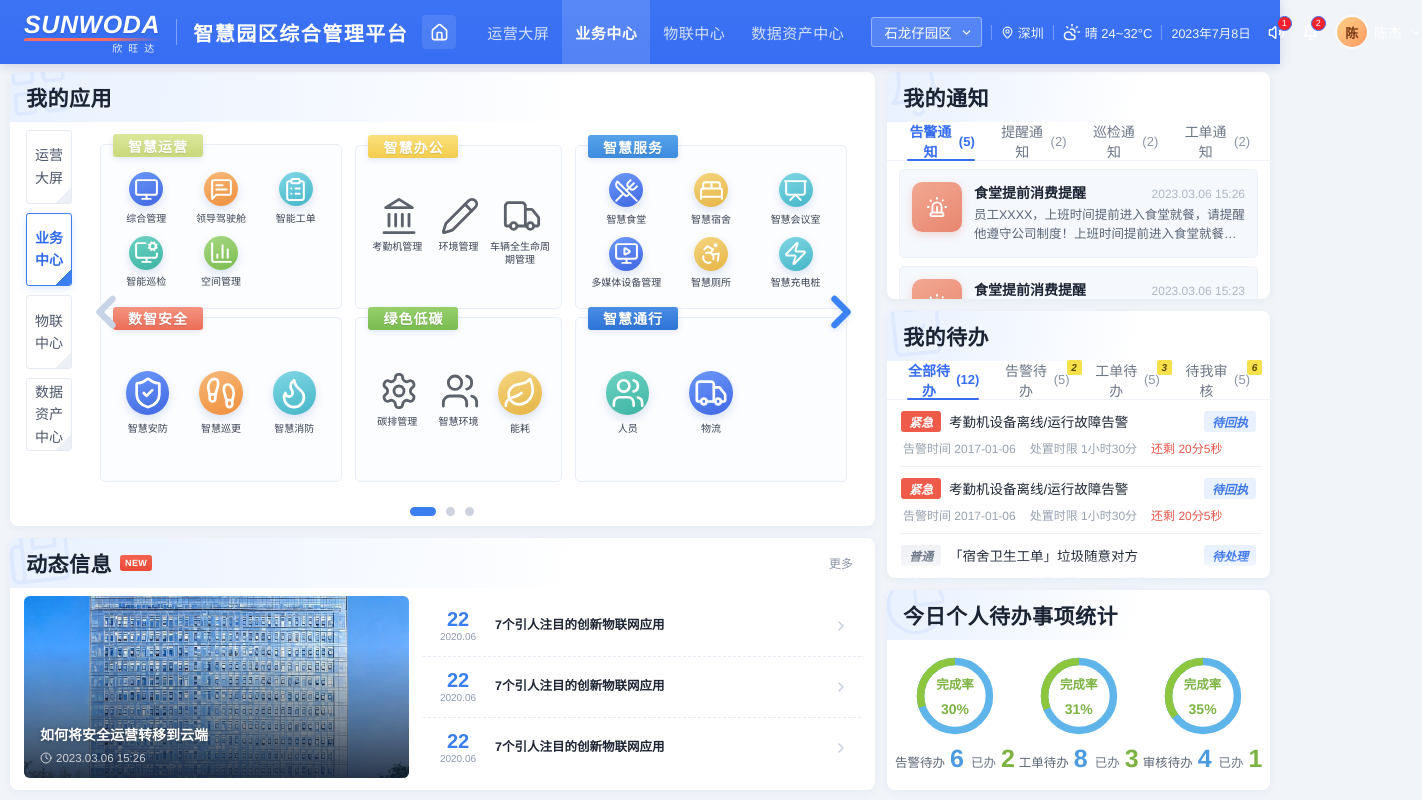
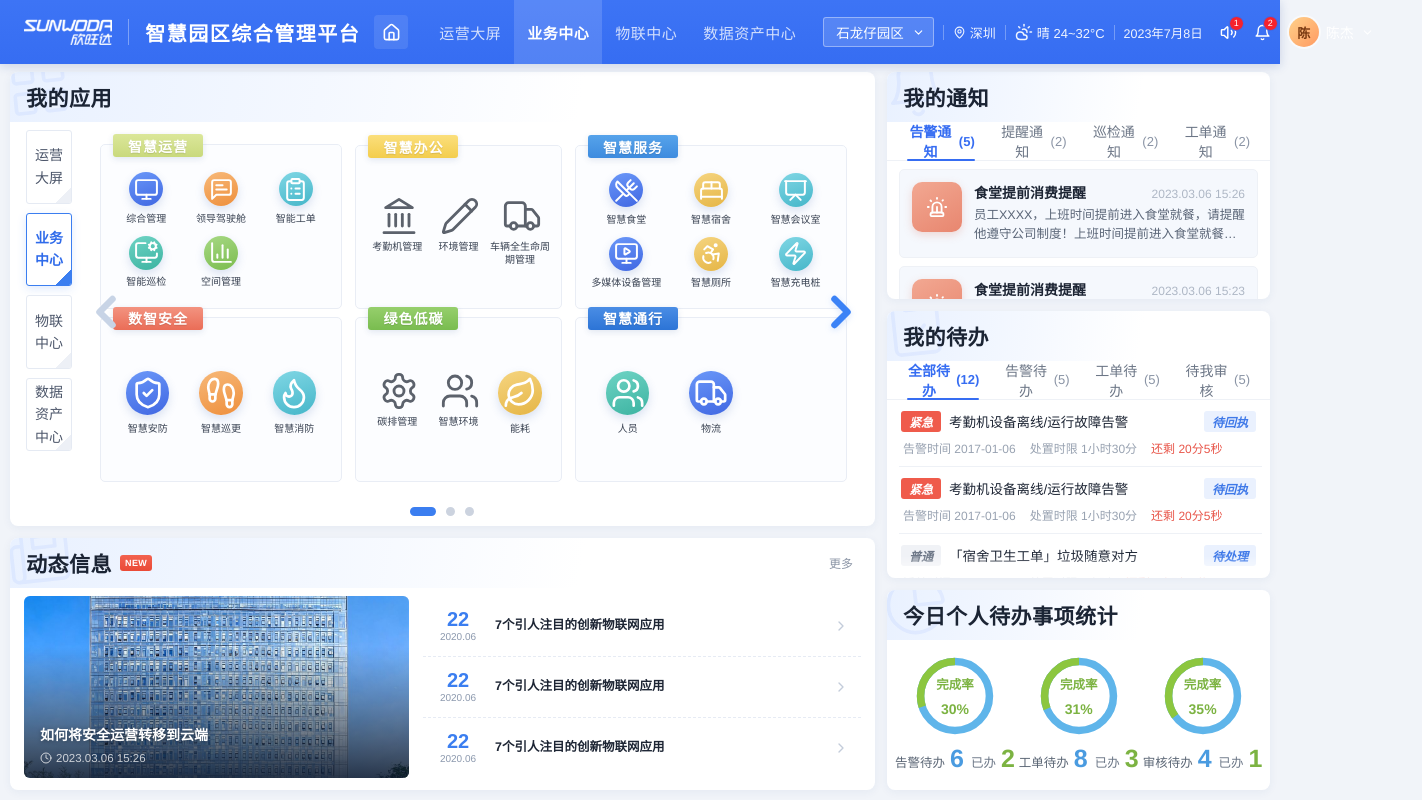
Before and after one commit to jeremyli1990228/xinwangda, a React (Vite) app: page / in a window 1280 px wide. Shown: the whole page, 1422 px wide, since content can reach past the window. Built offline with nearby package versions, Linux system fonts and the light colour scheme.

Commit message:
feat: 替换左上角 Logo 并移除待办 tab 黄色角标
- 使用提供的 logo 源文件替换文字版品牌标识，按实际展示尺寸缩小
- 我的待办 tab 移除黄色数字角标，保留括号计数
- 单文件构建脚本支持内联 public 下全部图片资源

```diff
--- a/src/components/TodoPanel.tsx
+++ b/src/components/TodoPanel.tsx
@@ -60,7 +60,6 @@ export default function TodoPanel() {
           >
             {t.label}
             <span className="tabs__count">({t.count})</span>
-            {t.badge && <i className="badge-num">{t.badge}</i>}
           </button>
         ))}
       </div>
--- a/src/components/TopBar.css
+++ b/src/components/TopBar.css
@@ -19,38 +19,10 @@
   gap: 16px;
   flex: none;
 }
-.brand__mark {
-  position: relative;
-  display: flex;
-  flex-direction: column;
-  line-height: 1;
-  padding-top: 2px;
-}
-
-.brand__en {
-  font-size: 25px;
-  font-weight: 800;
-  font-style: italic;
-  letter-spacing: 0.6px;
-  text-shadow: 0 1px 2px rgba(0, 40, 120, 0.25);
-}
-
-.brand__en::after {
-  content: '';
+.brand__logo {
   display: block;
-  height: 3px;
-  margin-top: 1px;
-  background: linear-gradient(90deg, #ff6a5e 0%, #ff6a5e 62%, rgba(255, 106, 94, 0) 100%);
-  border-radius: 2px;
-  transform: skewX(-28deg);
-}
-
-.brand__cn {
-  font-size: 10px;
-  letter-spacing: 6px;
-  opacity: 0.9;
-  margin-top: 3px;
-  text-align: right;
+  height: 26px;
+  width: auto;
 }
 
 .brand__divide {
--- a/src/components/TopBar.tsx
+++ b/src/components/TopBar.tsx
@@ -42,10 +42,7 @@ export default function TopBar() {
   return (
     <header className="topbar" ref={barRef}>
       <div className="brand">
-        <div className="brand__mark">
-          <span className="brand__en">SUNWODA</span>
-          <span className="brand__cn">欣旺达</span>
-        </div>
+        <img className="brand__logo" src="logo1.png" alt="SUNWODA 欣旺达" />
         <i className="brand__divide" />
         <h1 className="brand__title">智慧园区综合管理平台</h1>
       </div>
--- a/src/data/todos.ts
+++ b/src/data/todos.ts
@@ -13,11 +13,11 @@ export interface TodoItem {
   desc: string
 }
 
-export const todoTabs: { id: 'all' | TodoType; label: string; count: number; badge?: number }[] = [
+export const todoTabs: { id: 'all' | TodoType; label: string; count: number }[] = [
   { id: 'all', label: '全部待办', count: 12 },
-  { id: 'alert', label: '告警待办', count: 5, badge: 2 },
-  { id: 'workorder', label: '工单待办', count: 5, badge: 3 },
-  { id: 'audit', label: '待我审核', count: 5, badge: 6 }
+  { id: 'alert', label: '告警待办', count: 5 },
+  { id: 'workorder', label: '工单待办', count: 5 },
+  { id: 'audit', label: '待我审核', count: 5 }
 ]
 
 export const todoItems: TodoItem[] = [
--- a/src/styles/global.css
+++ b/src/styles/global.css
@@ -215,28 +215,6 @@ dd {
   color: var(--brand);
 }
 
-.badge-num {
-  position: absolute;
-  top: -1px;
-  right: -2px;
-  min-width: 15px;
-  height: 15px;
-  padding: 0 3px;
-  border-radius: 2px;
-  background: #f7e14a;
-  color: #594b00;
-  font-size: 10px;
-  font-weight: 700;
-  line-height: 15px;
-  text-align: center;
-}
-
-.badge-num--bolt::before {
-  content: '⚡';
-  font-size: 9px;
-  margin-right: 1px;
-}
-
 /* ---------- 滚动条 ---------- */
 .scroll-y {
   overflow-y: auto;
```
Also changed, not shown: scripts/build-singlefile.mjs (+15 -5 lines), public/logo1.png (added).
